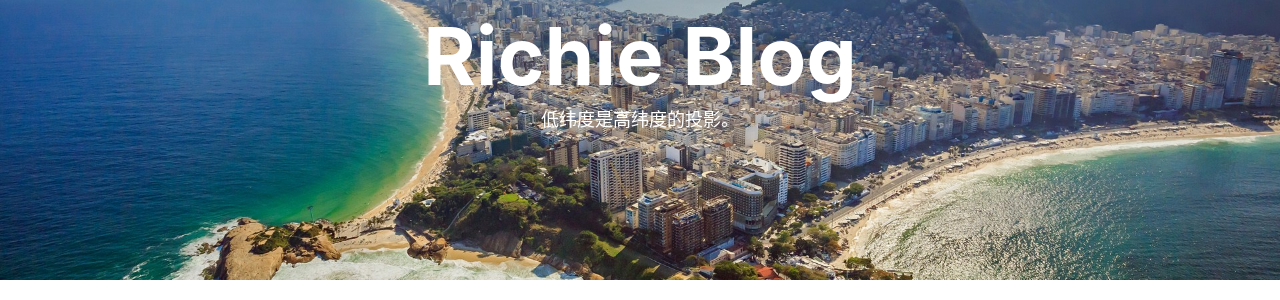
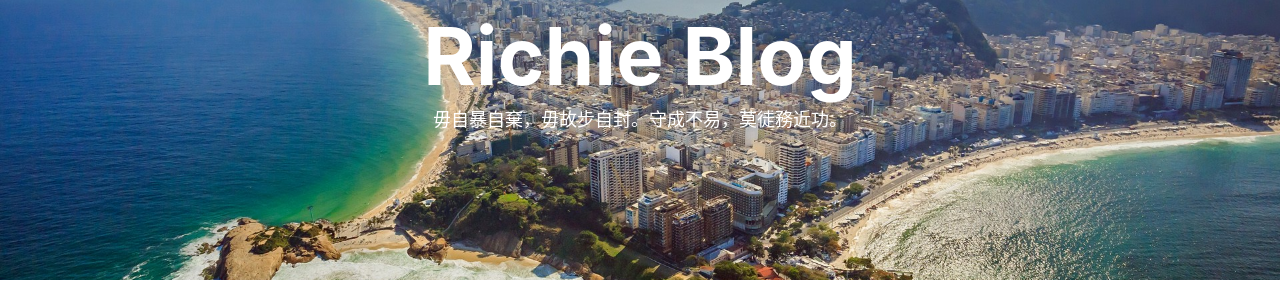
Before and after one commit to yuancanqin/yuancanqin.github.io, a Jekyll site: the page built from index.html, in a window 1280 px wide. Shown: the part 138-438 px from the top of the page. Built offline with Jekyll 4.4.1, drawn with Linux system fonts in a browser that asks for light colours; nearby versions of some CDN libraries; the list of posts is cut into pages by our own code; comment, search, counter and statistics services are not loaded.

Commit message:
Update index.html

```diff
--- a/index.html
+++ b/index.html
@@ -1,6 +1,6 @@
 ---
 layout: page
-description: "低纬度是高纬度的投影。"
+description: "毋自暴自棄，毋故步自封。守成不易，莫徒務近功。"
 ---
 
 {% for post in paginator.posts %}
```
